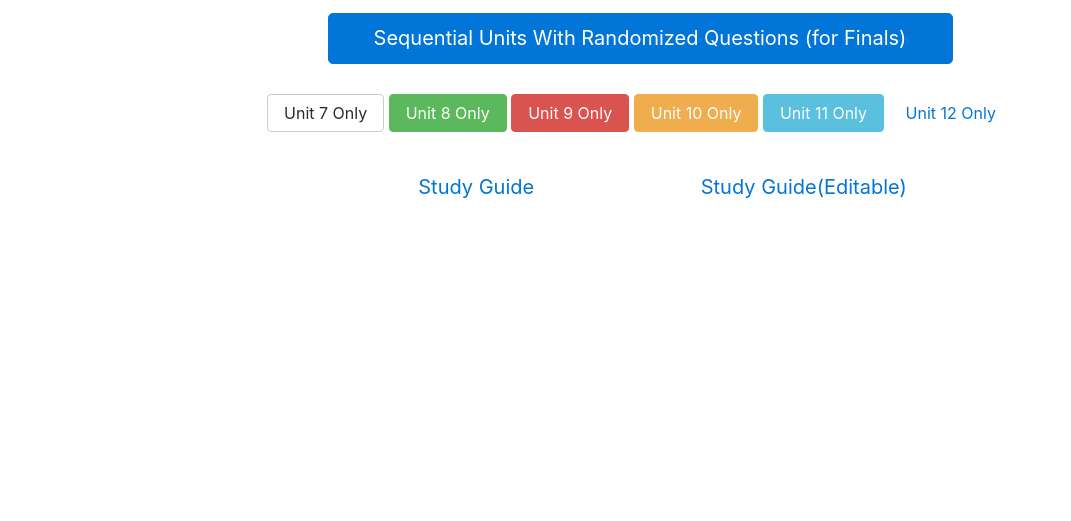
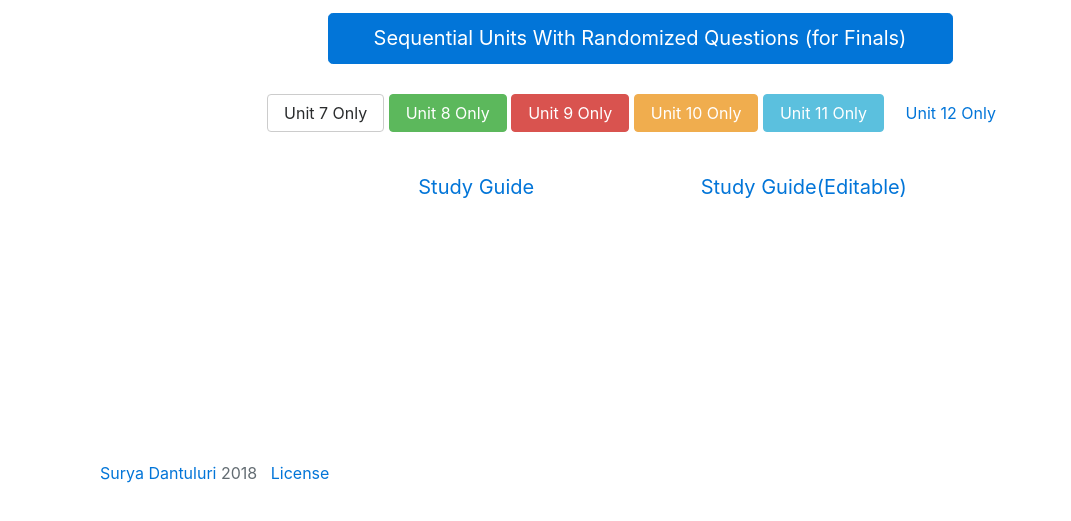
Before and after one commit to sdan/quizme, a plain HTML site: page index.html in a window 1280 px wide. Shown: the part 185-706 px from the top of the page, without its empty margins (0-1071 px from the left). Drawn offline with nearby package versions, Linux system fonts and the light colour scheme; files whose address does not match are found by name.

Commit message:
updating

```diff
--- a/index.html
+++ b/index.html
@@ -117,7 +117,6 @@
 
     </div>
 
-
     <!-- /.container -->
 
 
@@ -132,6 +131,18 @@
     <script src="../../dist/js/bootstrap.min.js"></script>
     <!-- IE10 viewport hack for Surface/desktop Windows 8 bug -->
     <script src="../../assets/js/ie10-viewport-bug-workaround.js"></script>
+
+  <br></br>
+  <br></br>
+<br></br>
+<br></br>
+<footer class="container footer">
+      <div class="container">
+        <span class="text-muted"><a href="https://suryad.com">Surya Dantuluri</a> 2018 <a href="http://chemistryreview.ml/license.txt"> &nbsp;  License</a>
+</span>
+      </div>
+    </footer>
 </body>
 
+
 </html>
```
Also changed, not shown: unit7/index.html (+3 -2 lines), license.txt (added).
